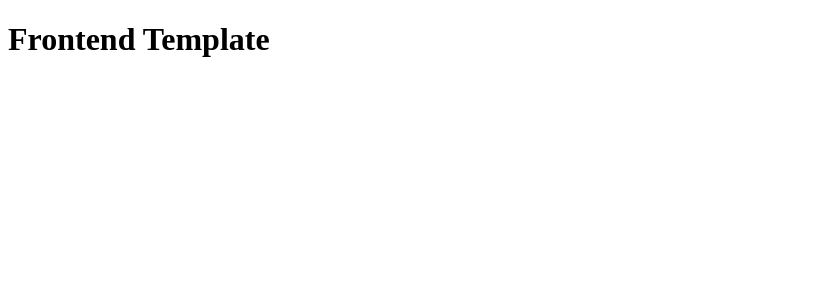
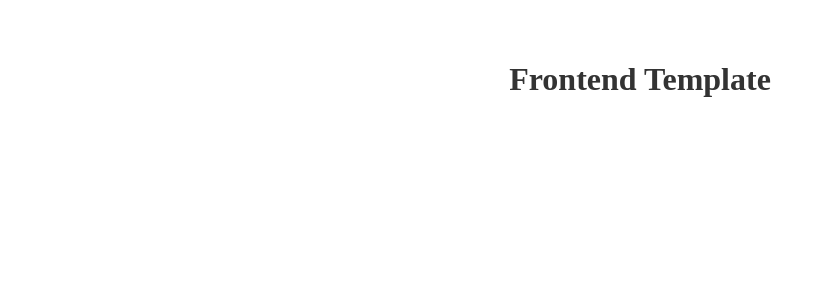
Before and after one commit to fjavierlh/ia-frontend-template, a React (Vite) app: page / in a window 1280 px wide. Shown: the top 300 px of the page, without its empty margins (0-826 px from the left). Built offline with nearby package versions, Linux system fonts and the light colour scheme.

Commit message:
chore: add CSS Modules support with example in App

```diff
--- /dev/null
+++ b/src/App.module.css
@@ -0,0 +1,11 @@
+.container {
+  display: flex;
+  flex-direction: column;
+  align-items: center;
+  padding: 2rem;
+}
+
+.title {
+  font-size: 2rem;
+  color: #333;
+}
--- a/src/App.tsx
+++ b/src/App.tsx
@@ -1,3 +1,9 @@
+import styles from "./App.module.css";
+
 export default function App() {
-  return <h1>Frontend Template</h1>;
+  return (
+    <div className={styles.container}>
+      <h1 className={styles.title}>Frontend Template</h1>
+    </div>
+  );
 }
--- a/tsconfig.app.json
+++ b/tsconfig.app.json
@@ -16,7 +16,7 @@
     "noUnusedParameters": true,
     "noFallthroughCasesInSwitch": true,
     "noUncheckedSideEffectImports": true,
-    "types": ["vitest/globals", "@testing-library/jest-dom"]
+    "types": ["vitest/globals", "@testing-library/jest-dom", "vite/client"]
   },
   "include": ["src"]
 }
```
